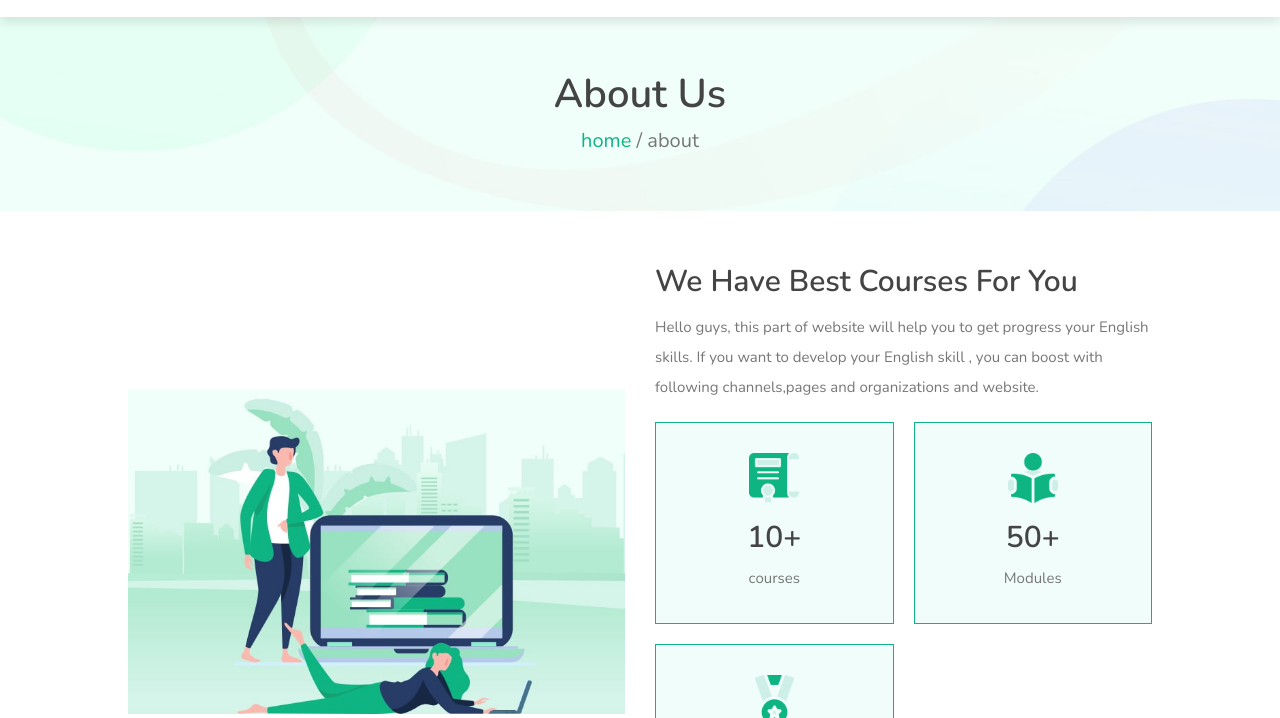
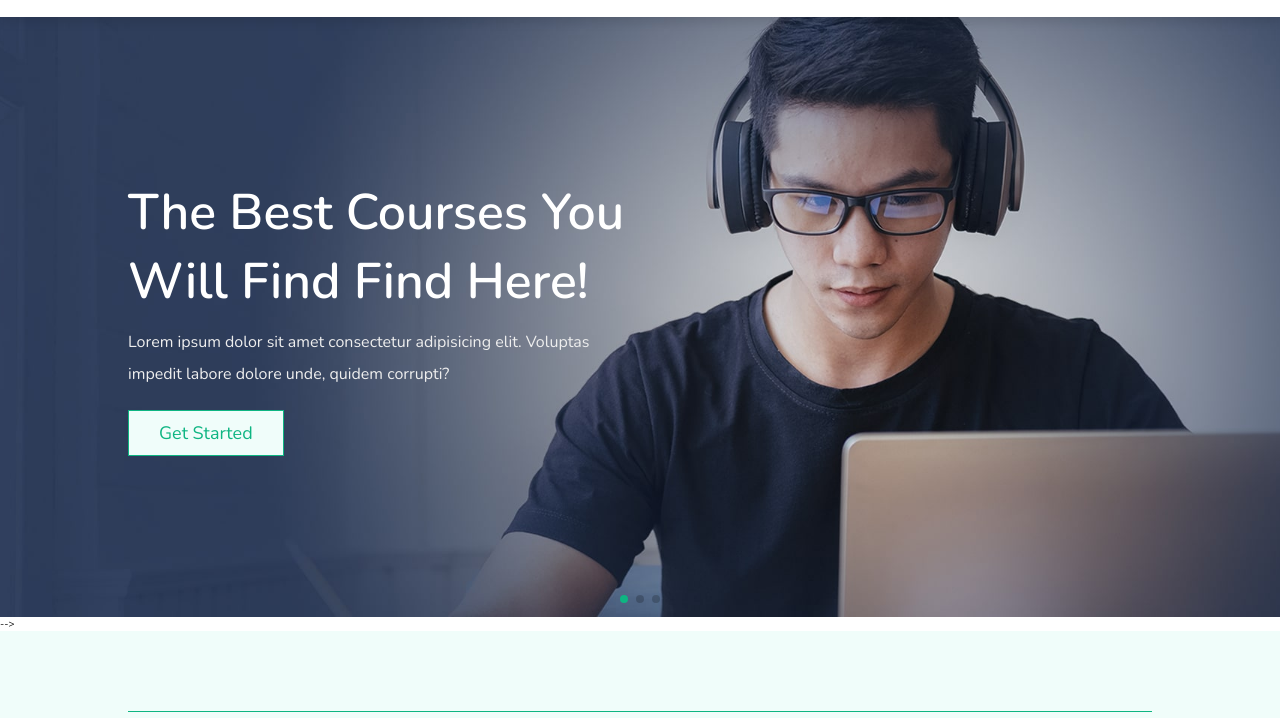
Before and after one commit to CrystalFED012/Gen-Z-Gnosis, a plain HTML site: page index.html in a window 1280 px wide. Shown: the part 82-800 px from the top of the page. Drawn offline with nearby package versions, Linux system fonts and the light colour scheme.

Commit message:
Update index.html

```diff
--- a/index.html
+++ b/index.html
@@ -1,10 +1,14 @@
-	<!DOCTYPE html>
+<!DOCTYPE html>
 <html lang="en">
 <head>
    <meta charset="UTF-8">
    <meta http-equiv="X-UA-Compatible" content="IE=edge">
    <meta name="viewport" content="width=device-width, initial-scale=1.0">
-   <title>about</title>
+   <title>Home</title>
+   <meta content="Hello guys, this part of website will help you to get progress your English skills.
+
+   If you want to develop your English skill , you can boost with following channels,pages and organizations and website." name="description">
+   <meta content="Gen-Z Gnosis, Gen-Z Gnosis, Education," name="keywords">
 
    <!-- font awesome cdn link  -->
    <link rel="stylesheet" href="https://cdnjs.cloudflare.com/ajax/libs/font-awesome/5.15.4/css/all.min.css">
@@ -34,14 +38,14 @@
    </nav>
 
    <div class="icons">
-      <div id="account-btn" ></div>
+      <div id="account-btn"></div>
       <div id="menu-btn" class="fas fa-bars"></div>
    </div>
 
 </header>
 
 <!-- account form section starts  -->
-
+   <!-- Don't touch this area -->
 <div class="account-form">
 
    <div id="close-form" class="fas fa-times"></div>
@@ -77,120 +81,194 @@
 
 <!-- header section ends -->
 
-<section class="heading-link">
-   <h3>about us</h3>
-   <p> <a href="index.html">home</a> / about </p>
-</section>
+<!-- home section starts  -->
 
-<!-- about section starts  -->
+<section class="home">
 
-<section class="about">
+   <div class="swiper home-slider">
 
-   <div class="image">
-      <img src="images/about-img.jpg" alt="">
-   </div>
+      <div class="swiper-wrapper">
 
-   <div class="content">
-      <h3 class="about-title">we have best courses for you</h3>
-      <p>Hello guys, this part of website will help you to get progress your English skills.
+         <section class="swiper-slide slide" style="background: url(images/home-slide-2.jpg) no-repeat;">
+            <div class="content">
+               <h3>the best courses you will find find here!</h3>
+               <p>Lorem ipsum dolor sit amet consectetur adipisicing elit. Voluptas impedit labore dolore unde, quidem corrupti?</p>
+               <a href="courses.html" class="btn">get started</a>
+            </div>
+         </section>
 
-         If you want to develop your English skill , you can boost with following channels,pages and organizations and website.</p>
-      <div class="icons-container">
-         <div class="icons">
-            <img src="images/about-icon-1.png" alt="">
-            <h3>10+</h3>
-            <span>courses</span>
-         </div>
-         <div class="icons">
-            <img src="images/about-icon-2.png" alt="">
-            <h3>50+</h3>
-            <span>Modules</span>
-         </div>
-         <div class="icons">
-            <img src="images/about-icon-3.png" alt="">
-            <h3>credit</h3>
-            <span><a href="https://www.youtube.com/@MrWebDesignerAnas">Mr. Web Designer</a></span>
-         </div>
+         <section class="swiper-slide slide" style="background: url(images/home-slide-1.jpg) no-repeat;">
+            <div class="content">
+               <h3>the best courses you will find find here!</h3>
+               <p>Lorem ipsum dolor sit amet consectetur adipisicing elit. Voluptas impedit labore dolore unde, quidem corrupti?</p>
+               <a href="#" class="btn">get started</a>
+            </div>
+         </section>
+
+         <section class="swiper-slide slide" style="background: url(images/home-slide-3.jpg) no-repeat;">
+            <div class="content">
+               <h3>the best courses you will find find here!</h3>
+               <p>Lorem ipsum dolor sit amet consectetur adipisicing elit. Voluptas impedit labore dolore unde, quidem corrupti?</p>
+               <a href="#" class="btn">get started</a>
+            </div>
+         </section>
+
       </div>
+
+      <div class="swiper-pagination"></div>
+
    </div>
 
 </section>
 
-<!-- about section ends -->
+<!-- home section ends -->
 
-<!-- faq section starts  -->
+<!-- subjects section starts  -->
 
-<!-- <section class="faq">
+<!-- <section class="subjects">
 
-   <h1 class="heading">frequently asked questions</h1>
+   <h1 class="heading">our popular subjects</h1>
 
-   <div class="accordion-container">
+   <div class="box-container">
 
-      <div class="accordion active">
-         <div class="accordion-heading">
-            <h3>how to contact for help?</h3>
-            <i class="fas fa-angle-down"></i>
-         </div>
-         <p class="accordion-content">
-            Lorem ipsum dolor sit, amet consectetur adipisicing elit. Sit consequatur molestias deserunt facere laborum doloremque fuga, quae aut. Recusandae officia quis temporibus! Magnam mollitia nostrum voluptatibus deserunt quidem. Natus, quo.
-         </p>
+      <div class="box">
+         <img src="images/subject-icon-1.png" alt="">
+         <h3>graphic design</h3>
+         <p>12 modules</p>
       </div>
 
-      <div class="accordion">
-         <div class="accordion-heading">
-            <h3>what is the best career in 2024?</h3>
-            <i class="fas fa-angle-down"></i>
-         </div>
-         <p class="accordion-content">
-            Lorem ipsum dolor sit, amet consectetur adipisicing elit. Sit consequatur molestias deserunt facere laborum doloremque fuga, quae aut. Recusandae officia quis temporibus! Magnam mollitia nostrum voluptatibus deserunt quidem. Natus, quo.
-         </p>
+      <div class="box">
+         <img src="images/subject-icon-2.png" alt="">
+         <h3>mathemetics</h3>
+         <p>12 modules</p>
       </div>
 
-      <div class="accordion">
-         <div class="accordion-heading">
-            <h3>how much fees for web development?</h3>
-            <i class="fas fa-angle-down"></i>
-         </div>
-         <p class="accordion-content">
-            Lorem ipsum dolor sit, amet consectetur adipisicing elit. Sit consequatur molestias deserunt facere laborum doloremque fuga, quae aut. Recusandae officia quis temporibus! Magnam mollitia nostrum voluptatibus deserunt quidem. Natus, quo.
-         </p>
+      <div class="box">
+         <img src="images/subject-icon-3.png" alt="">
+         <h3>teaching</h3>
+         <p>12 modules</p>
       </div>
 
-      <div class="accordion">
-         <div class="accordion-heading">
-            <h3>can I choose my own tutor?</h3>
-            <i class="fas fa-angle-down"></i>
-         </div>
-         <p class="accordion-content">
-            Lorem ipsum dolor sit, amet consectetur adipisicing elit. Sit consequatur molestias deserunt facere laborum doloremque fuga, quae aut. Recusandae officia quis temporibus! Magnam mollitia nostrum voluptatibus deserunt quidem. Natus, quo.
-         </p>
+      <div class="box">
+         <img src="images/subject-icon-4.png" alt="">
+         <h3>development</h3>
+         <p>12 modules</p>
       </div>
 
-      <div class="accordion">
-         <div class="accordion-heading">
-            <h3>what payment methods are availabe?</h3>
-            <i class="fas fa-angle-down"></i>
-         </div>
-         <p class="accordion-content">
-            Lorem ipsum dolor sit, amet consectetur adipisicing elit. Sit consequatur molestias deserunt facere laborum doloremque fuga, quae aut. Recusandae officia quis temporibus! Magnam mollitia nostrum voluptatibus deserunt quidem. Natus, quo.
-         </p>
+      <div class="box">
+         <img src="images/subject-icon-5.png" alt="">
+         <h3>science</h3>
+         <p>12 modules</p>
       </div>
 
-      <div class="accordion">
-         <div class="accordion-heading">
-            <h3>can I have free trial for a month?</h3>
-            <i class="fas fa-angle-down"></i>
-         </div>
-         <p class="accordion-content">
-            Lorem ipsum dolor sit, amet consectetur adipisicing elit. Sit consequatur molestias deserunt facere laborum doloremque fuga, quae aut. Recusandae officia quis temporibus! Magnam mollitia nostrum voluptatibus deserunt quidem. Natus, quo.
-         </p>
+      <div class="box">
+         <img src="images/subject-icon-6.png" alt="">
+         <h3>engineering</h3>
+         <p>12 modules</p>
       </div>
 
    </div>
 
-</section> -->
+</section>
 
-<!-- faq section ends -->
+<!-- subjects section ends -->
+
+<!-- home courses slider section starts  -->
+
+<!-- <section class="home-courses">
+
+   <h1 class="heading"> our popular courses </h1>
+
+   <div class="swiper home-courses-slider">
+
+      <div class="swiper-wrapper">
+
+         <div class="swiper-slide slide">
+            <div class="image">
+               <img src="images/course-1-1.png" alt="">
+               <h3>web development</h3>
+            </div>
+            <div class="content">
+               <h3>web development</h3>
+               <p>Lorem ipsum dolor sit amet consectetur adipisicing elit. Laborum, ratione?</p>
+               <a href="#" class="btn">read more</a>
+            </div>
+         </div>
+
+         <div class="swiper-slide slide">
+            <div class="image">
+               <img src="images/course-1-2.png" alt="">
+               <h3>web development</h3>
+            </div>
+            <div class="content">
+               <h3>web development</h3>
+               <p>Lorem ipsum dolor sit amet consectetur adipisicing elit. Laborum, ratione?</p>
+               <a href="#" class="btn">read more</a>
+            </div>
+         </div>
+
+         <div class="swiper-slide slide">
+            <div class="image">
+               <img src="images/course-1-3.png" alt="">
+               <h3>web development</h3>
+            </div>
+            <div class="content">
+               <h3>web development</h3>
+               <p>Lorem ipsum dolor sit amet consectetur adipisicing elit. Laborum, ratione?</p>
+               <a href="#" class="btn">read more</a>
+            </div>
+         </div>
+
+         <div class="swiper-slide slide">
+            <div class="image">
+               <img src="images/course-1-4.png" alt="">
+               <h3>web development</h3>
+            </div>
+            <div class="content">
+               <h3>web development</h3>
+               <p>Lorem ipsum dolor sit amet consectetur adipisicing elit. Laborum, ratione?</p>
+               <a href="#" class="btn">read more</a>
+            </div>
+         </div>
+
+         <div class="swiper-slide slide">
+            <div class="image">
+               <img src="images/course-1-5.png" alt="">
+               <h3>web development</h3>
+            </div>
+            <div class="content">
+               <h3>web development</h3>
+               <p>Lorem ipsum dolor sit amet consectetur adipisicing elit. Laborum, ratione?</p>
+               <a href="#" class="btn">read more</a>
+            </div>
+         </div>
+
+         <div class="swiper-slide slide">
+            <div class="image">
+               <img src="images/course-1-6.png" alt="">
+               <h3>web development</h3>
+            </div>
+            <div class="content">
+               <h3>web development</h3>
+               <p>Lorem ipsum dolor sit amet consectetur adipisicing elit. Laborum, ratione?</p>
+               <a href="#" class="btn">read more</a>
+            </div>
+         </div>
+
+      </div>
+
+   </div>
+
+</section> --> -->
+
+<!-- home courses slider section ends -->
+
+
+
+
+
+
+
 
 
 <!-- footer section starts  -->
@@ -213,6 +291,7 @@
 
 
 
+
 <!-- swiper js link  -->
 <script src="https://unpkg.com/swiper@7/swiper-bundle.min.js"></script>
 
```
